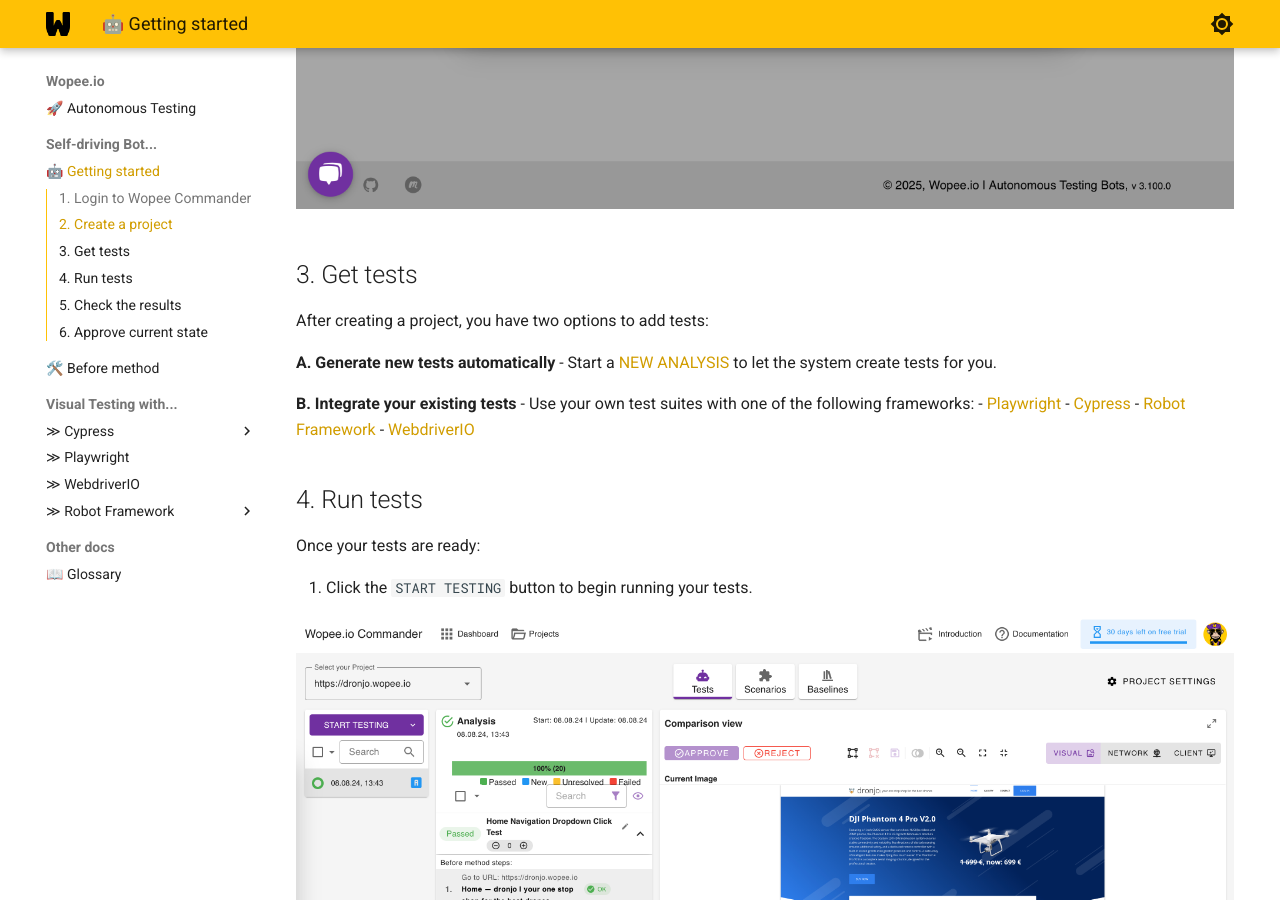
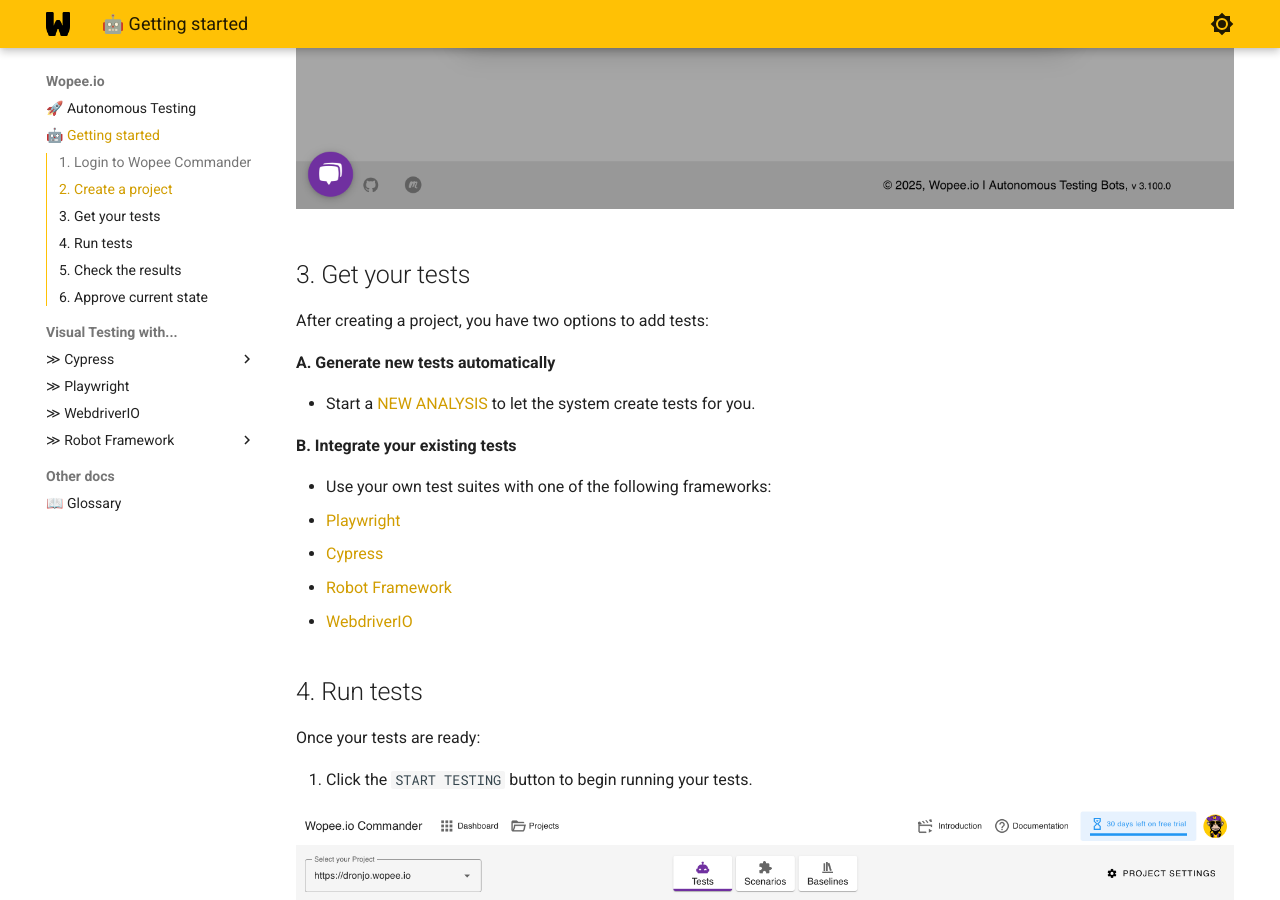
Before and after one commit to autonomous-testing/docs, an MkDocs documentation site: the page built from docs/bot.md, in a window 1280 px wide and 900 px high, scrolled down 1510 px. Built offline with MkDocs 1.6.1 and Material for MkDocs 9.7.7, drawn with Linux system fonts in a browser that asks for light colours; some of the changed text lies outside the part shown.

Commit message:
refactor: update navigation and remove obsolete 'before method' documentation

```diff
--- a/docs/bot.md
+++ b/docs/bot.md
@@ -1,4 +1,4 @@
-# 🤖 Self-driving bot
+# 🤖 Getting started
 
 ## 1. Login to [Wopee Commander](https://cmd.wopee.io)
 
@@ -16,14 +16,16 @@
 
 ![Create new project](img/bot/2025-04-16_04-14.png)
 
-## 3. Get tests
+## 3. Get your tests
 
 After creating a project, you have two options to add tests:
 
 **A. Generate new tests automatically**
+
 - Start a [NEW ANALYSIS](playwright-visual-testing.md) to let the system create tests for you.
 
 **B. Integrate your existing tests**
+
 - Use your own test suites with one of the following frameworks:
   - [Playwright](playwright-visual-testing.md)
   - [Cypress](cypress/01-getting-started.md)
--- a/mkdocs.yml
+++ b/mkdocs.yml
@@ -1,9 +1,7 @@
 site_name: Wopee.io
 nav:
   - 🚀 Autonomous Testing: index.md
-  - Self-driving Bot...:
-      - 🤖 Getting started: bot.md
-      - 🛠️ Before method: before-method.md
+  - 🤖 Getting started: bot.md
   - Visual Testing with...:
       - ≫ Cypress:
           - Getting started: cypress/01-getting-started.md
```
Also changed, not shown: docs/before-method.md (deleted, +0 -27 lines).
